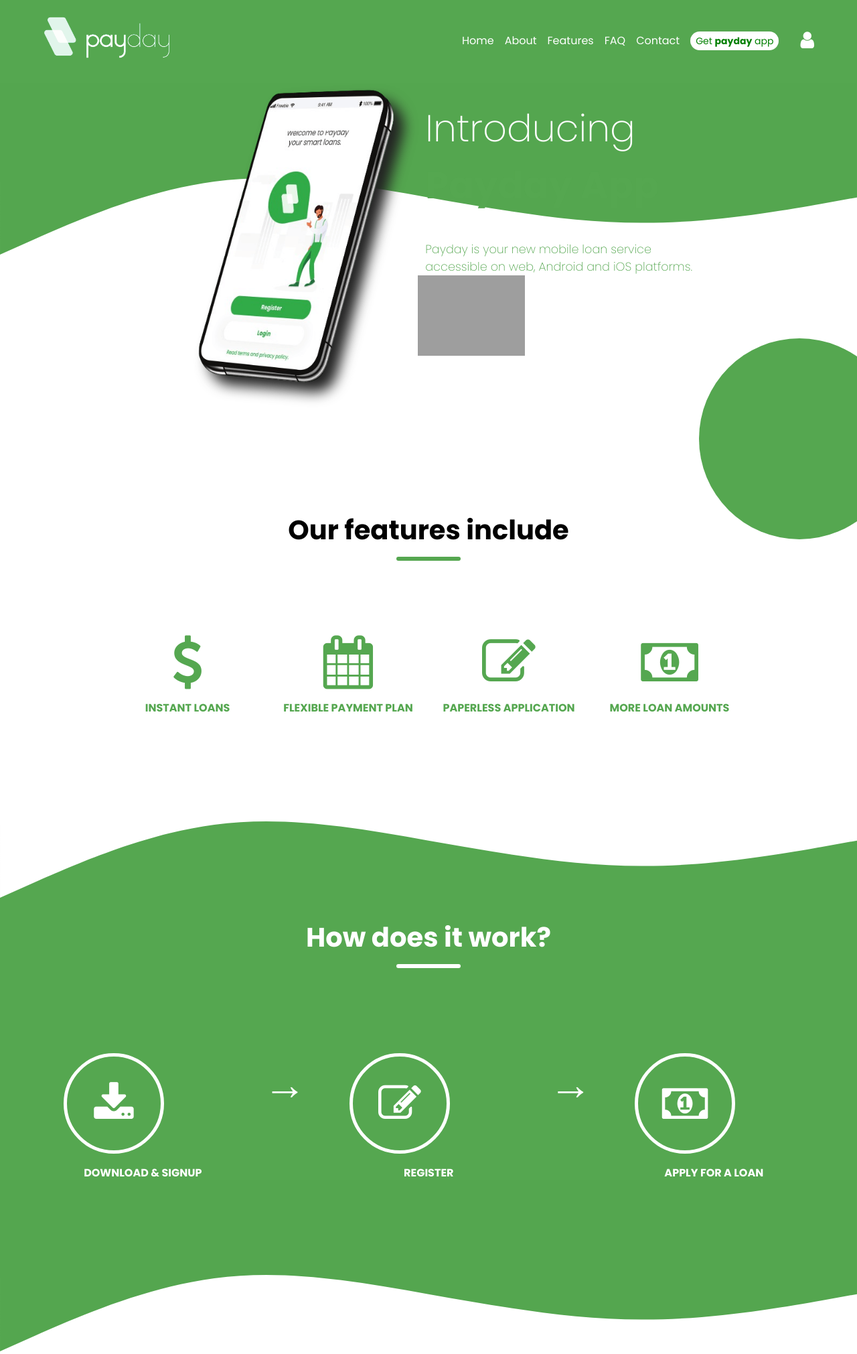
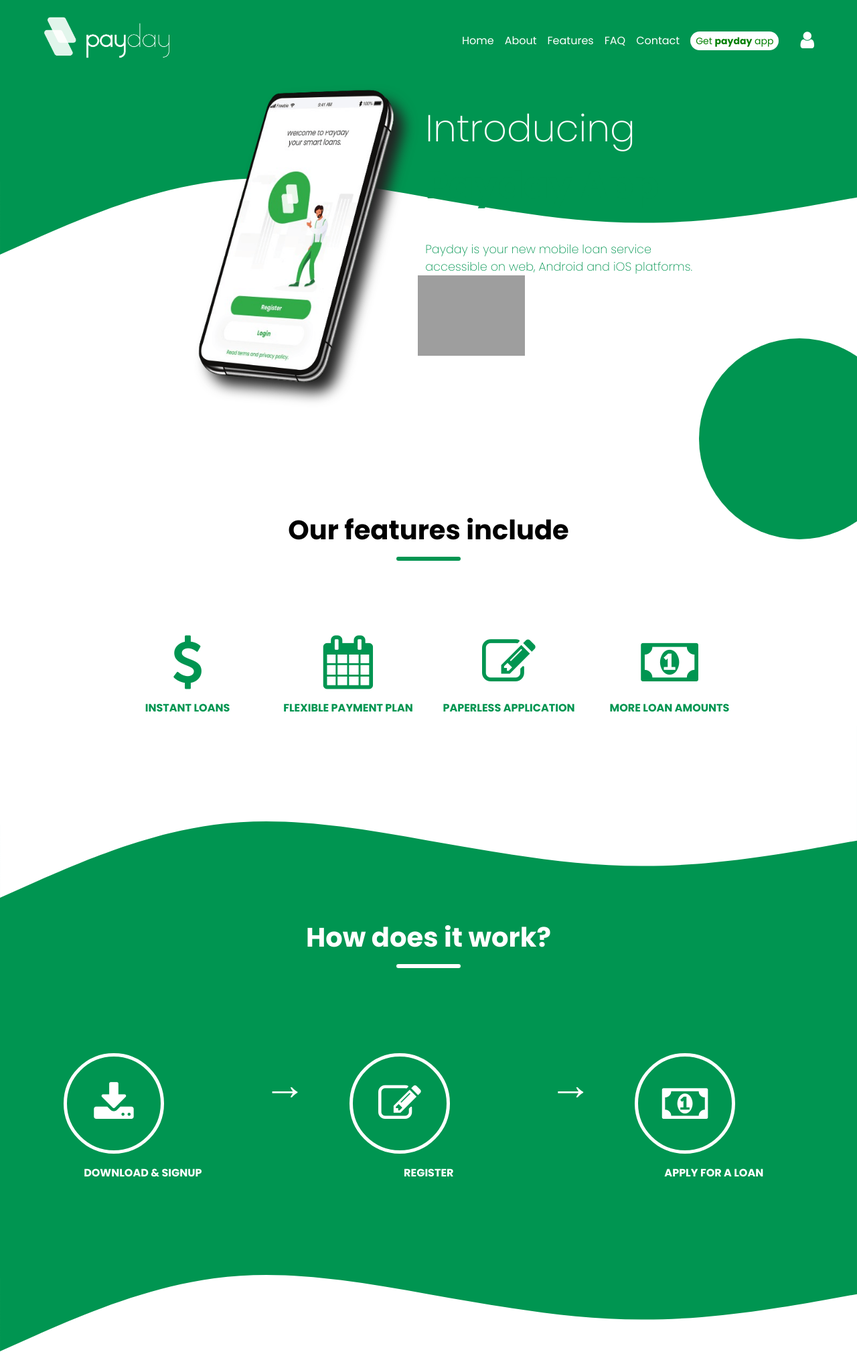
Before and after one commit to techymaj/payday, a PHP site: page / in a window 1280 px wide. Shown: the top 2021 px of the page at 67% size. Run offline with PHP 8.4, Linux system fonts and the light colour scheme; grey boxes are pictures that could not be loaded.

Commit message:
Changed color primary

```diff
--- a/css/style.css
+++ b/css/style.css
@@ -76,16 +76,16 @@ body {
     top: -1px;
 }
 button {
-    border: 1px solid rgb(85, 167, 80);
+    border: 1px solid rgb(0, 149, 81);
     background-color: #fff;
     border-radius: 1rem;
     padding: 5px;
-    color: rgb(85, 167, 80);
+    color: rgb(0, 149, 81);
 }
 .fa {
     display: block;
     font-size: 4rem;
-    color: rgb(85, 167, 80);
+    color: rgb(0, 149, 81);
 }
 
 .li-primary .fa {
@@ -155,14 +155,14 @@ button {
 }
 
 .li-primary a.get-app:hover {
-    background-color: rgb(85, 167, 80);
+    background-color: rgb(0, 149, 81);
     color: #fff;
     border: 1px solid #fff;
     cursor: pointer;
 }
 
 header {
-    background-color: rgb(85, 167, 80);
+    background-color: rgb(0, 149, 81);
     /* On scroll trigger this  */
     /* position: sticky;
     top: 0;
@@ -232,14 +232,14 @@ nav {
 }
 
 .content p {
-    color: rgb(85, 167, 80);
+    color: rgb(0, 149, 81);
     font-weight: 200;
     font-size: 1.4rem;
 }
 
 .get-app-btn {
     margin-top: 1rem;
-    background-color: rgb(85, 167, 80);
+    background-color: rgb(0, 149, 81);
     color: #fff;
     padding: 8px;
     cursor: pointer;
@@ -284,7 +284,7 @@ nav {
     content: '';
     width: 6rem;
     height: 6px;
-    background-color: rgb(85, 167, 80);
+    background-color: rgb(0, 149, 81);
     display: block;
     margin-right: auto;
     margin-left: auto;
@@ -336,14 +336,14 @@ nav {
 
 .feature-icon span {
     text-transform: uppercase;
-    color:rgb(85, 167, 80);
+    color:rgb(0, 149, 81);
     padding-top: 1rem;
     display: block;
     font-weight: 700;
 }
 
 .section-how-it-works {
-    background-color: rgb(85, 167, 80);
+    background-color: rgb(0, 149, 81);
 }
 
 .section-how-it-works h2 {
@@ -355,7 +355,7 @@ nav {
 }
 
 .section-how-it-works .wave-container > svg {
-    background-color: rgb(85, 167, 80);
+    background-color: rgb(0, 149, 81);
 }
 
 .section-how-it-works .fa {
@@ -587,7 +587,7 @@ nav {
 .scroll-container {
     height: 18.75rem;
     width: 18.75rem;
-    background-color: rgb(85, 167, 80);
+    background-color: rgb(0, 149, 81);
     border-radius: 50%;
     float: right;
     position: relative;
@@ -748,7 +748,7 @@ and (max-device-width : 1024px)  {
     }
     .move-h1 {
         top: 0rem;
-        color: rgb(85, 167, 80);
+        color: rgb(0, 149, 81);
     }
     #section10 a span {
         top: 40vh;
--- a/index.html
+++ b/index.html
@@ -53,7 +53,7 @@
         <section class="section-home">
             <div class="wave-container">
                 <svg xmlns="http://www.w3.org/2000/svg" viewBox="0 0 1440 320">
-                    <path fill="#54a64f" fill-opacity="1" d="M0,288L60,261.3C120,235,240,181,360,165.3C480,149,600,171,720,192C840,213,960,235,1080,234.7C1200,235,1320,213,1380,202.7L1440,192L1440,0L1380,0C1320,0,1200,0,1080,0C960,0,840,0,720,0C600,0,480,0,360,0C240,0,120,0,60,0L0,0Z"></path>
+                    <path fill="rgb(0, 149, 81)" fill-opacity="1" d="M0,288L60,261.3C120,235,240,181,360,165.3C480,149,600,171,720,192C840,213,960,235,1080,234.7C1200,235,1320,213,1380,202.7L1440,192L1440,0L1380,0C1320,0,1200,0,1080,0C960,0,840,0,720,0C600,0,480,0,360,0C240,0,120,0,60,0L0,0Z"></path>
                 </svg>
               </div>
             <div class="move-section-up">
@@ -209,7 +209,7 @@
         <section id="contact" class="section-faq">
             <div class="wave-container">
                 <svg xmlns="http://www.w3.org/2000/svg" viewBox="0 0 1440 320">
-                    <path fill="#54a64f" fill-opacity="1" d="M0,288L60,261.3C120,235,240,181,360,165.3C480,149,600,171,720,192C840,213,960,235,1080,234.7C1200,235,1320,213,1380,202.7L1440,192L1440,0L1380,0C1320,0,1200,0,1080,0C960,0,840,0,720,0C600,0,480,0,360,0C240,0,120,0,60,0L0,0Z"></path>
+                    <path fill="rgb(0, 149, 81)" fill-opacity="1" d="M0,288L60,261.3C120,235,240,181,360,165.3C480,149,600,171,720,192C840,213,960,235,1080,234.7C1200,235,1320,213,1380,202.7L1440,192L1440,0L1380,0C1320,0,1200,0,1080,0C960,0,840,0,720,0C600,0,480,0,360,0C240,0,120,0,60,0L0,0Z"></path>
                 </svg>
               </div>
             <h2>Any questions?</h2>
```
Also changed, not shown: other parts of css/style.css (+12 -12 lines).
